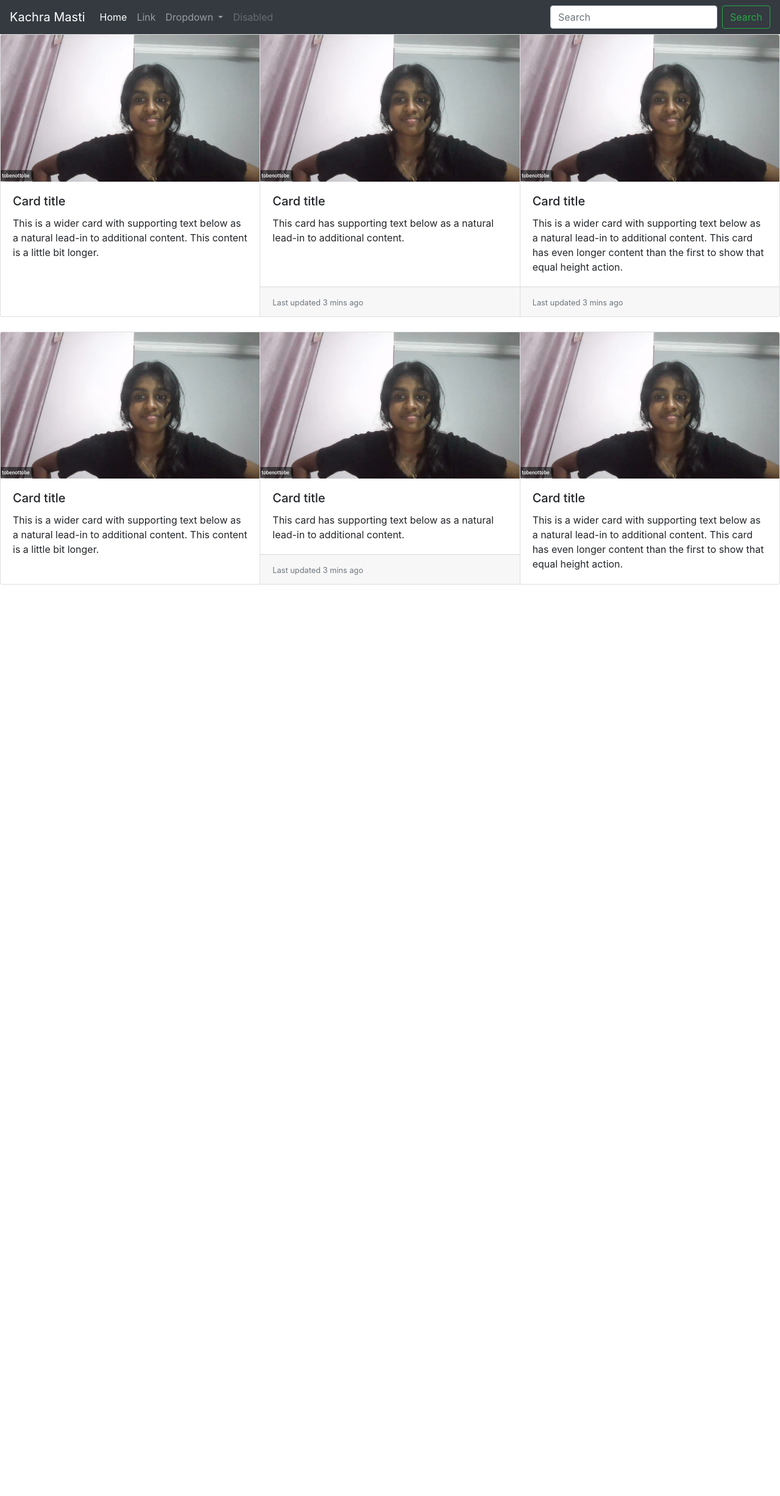
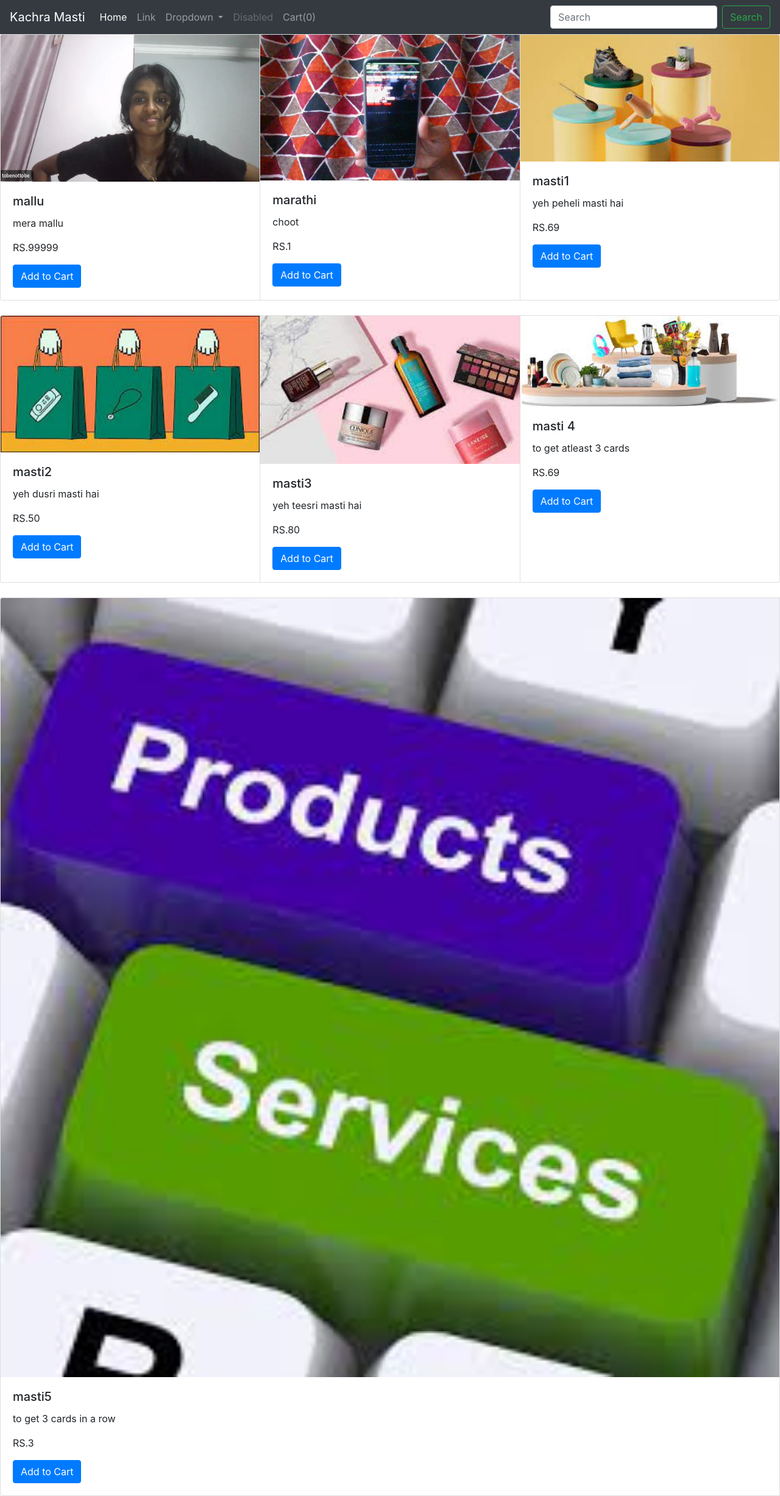
Before and after one commit to Dhruv1238/Django-Shopping-Site, a Django app: page /shop in a window 1280 px wide. Shown: the whole page at 61% size. Before the commit the page ends 959 px from the top, so only its background shows below. Run offline with Django 4.2, Linux system fonts and the light colour scheme; data comes from the database, SQL or seed files in the repository; both versions use the stored data as it was after the commit; some libraries are stand-ins or nearby versions.

Commit message:
logic to display the cards on home page

```diff
--- a/segragation/templates/segragation/base.html
+++ b/segragation/templates/segragation/base.html
@@ -39,6 +39,9 @@
             <li class="nav-item">
               <a class="nav-link disabled" href="#" tabindex="-1" aria-disabled="true">Disabled</a>
             </li>
+            <li class="nav-item">
+              <a class="nav-link" href="#">Cart(<span id="cart">0</span>)</a>
+            </li>
           </ul>
           <form class="form-inline my-2 my-lg-0">
             <input class="form-control mr-sm-2" type="search" placeholder="Search" aria-label="Search">
@@ -52,4 +55,5 @@
     <script src="https://cdnjs.cloudflare.com/ajax/libs/popper.js/1.14.6/umd/popper.min.js" integrity="sha384-wHAiFfRlMFy6i5SRaxvfOCifBUQy1xHdJ/yoi7FRNXMRBu5WHdZYu1hA6ZOblgut" crossorigin="anonymous"></script>
     <script src="https://stackpath.bootstrapcdn.com/bootstrap/4.2.1/js/bootstrap.min.js" integrity="sha384-B0UglyR+jN6CkvvICOB2joaf5I4l3gm9GU6Hc1og6Ls7i6U/mkkaduKaBhlAXv9k" crossorigin="anonymous"></script>
     <script src="https://cdn.jsdelivr.net/npm/bootstrap@5.2.3/dist/js/bootstrap.bundle.min.js" integrity="sha384-kenU1KFdBIe4zVF0s0G1M5b4hcpxyD9F7jL+jjXkk+Q2h455rYXK/7HAuoJl+0I4" crossorigin="anonymous"></script>
-    </body>
+    {% block js %} {% endblock%}
+  </body>
--- a/shop/templates/shop/index.html
+++ b/shop/templates/shop/index.html
@@ -3,59 +3,45 @@
 {%block body%}
 {%load static%}
 <div class="card-group">
+  {%for i in product|slice:":"%}
   <div class="card">
-    <img src="{%static 'segragation/mallu.png'%}" class="card-img-top" alt="...">
+    <img src="/media/{{i.image}}" class="card-img-top" alt="...">
     <div class="card-body">
-      <h5 class="card-title">Card title</h5>
-      <p class="card-text">This is a wider card with supporting text below as a natural lead-in to additional content. This content is a little bit longer.</p>
+      <h5 class="card-title">{{i.product_name}}</h5>
+      <p class="card-text">{{i.desc}}</p>
+      <p class="card-text">RS.{{i.price}}</p>
+      <button id="pr{{i.id}}" class="btn btn-primary cart">Add to Cart</button>
     </div>
   </div>
-  <div class="card">
-    <img src="{%static 'segragation/mallu.png'%}" class="card-img-top" alt="...">
-    <div class="card-body">
-      <h5 class="card-title">Card title</h5>
-      <p class="card-text">This card has supporting text below as a natural lead-in to additional content.</p>
-    </div>
-    <div class="card-footer">
-      <small class="text-muted">Last updated 3 mins ago</small>
-    </div>
-  </div>
-  <div class="card">
-    <img src="{%static 'segragation/mallu.png'%}" class="card-img-top" alt="...">
-    <div class="card-body">
-      <h5 class="card-title">Card title</h5>
-      <p class="card-text">This is a wider card with supporting text below as a natural lead-in to additional content. This card has even longer content than the first to show that equal height action.</p>
-    </div>
-    <div class="card-footer">
-      <small class="text-muted">Last updated 3 mins ago</small>
-    </div>
-  </div>
-</div>
-<br>
-<div class="card-group">
-  <div class="card">
-    <img src="{%static 'segragation/mallu.png'%}" class="card-img-top" alt="...">
-    <div class="card-body">
-      <h5 class="card-title">Card title</h5>
-      <p class="card-text">This is a wider card with supporting text below as a natural lead-in to additional content. This content is a little bit longer.</p>
-    </div>
-  </div>
-  <div class="card">
-    <img src="{%static 'segragation/mallu.png'%}" class="card-img-top" alt="...">
-    <div class="card-body">
-      <h5 class="card-title">Card title</h5>
-      <p class="card-text">This card has supporting text below as a natural lead-in to additional content.</p>
-    </div>
-    <div class="card-footer">
-      <small class="text-muted">Last updated 3 mins ago</small>
-    </div>
-  </div>
-  <div class="card">
-    <img src="{%static 'segragation/mallu.png'%}" class="card-img-top" alt="...">
-    <div class="card-body">
-      <h5 class="card-title">Card title</h5>
-      <p class="card-text">This is a wider card with supporting text below as a natural lead-in to additional content. This card has even longer content than the first to show that equal height action.</p>
-    </div>
-  </div>
-</div>
+  {%if forloop.counter|divisibleby:3 and forloop.counter > 0 and not forloop.last %}
+  </div><br><div class="card-group">
+  {%endif%}
+  {%endfor%}
+  {% block js %}
+  <script>
+    console.log('working');
+    if(localStorage.getItem('cart') == null){
+    var cart = {};
+    }
+    else
+    {
+    cart = JSON.parse(localStorage.getItem('cart'));
+    document.getElementById('cart').innerHTML= Object.keys(cart).length;
+    }
+    $('.cart').click(function(){
+    console.log('clicked');
+    var idstr = this.id.toString();
+    console.log(idstr);
+    if (cart[idstr] !=undefined){
+    cart[idstr] = cart[idstr] + 1;
+    }
+    else
+    {
+    cart[idstr] = 1;
+    }
+    console.log(cart);
+    localStorage.setItem('cart', JSON.stringify(cart));
+    });
+    </script>
+  {% endblock%}
 {%endblock%}
--- a/shop/views.py
+++ b/shop/views.py
@@ -8,6 +8,7 @@ def index(request):
     products= product.objects.all()
     print(products)
     n=len(products)
-    nslides= n//4 + ceil((n/4)-(n//4))
-    params={'no-of-slides':nslides,'range':range(1,nslides),'product': products}
+    ncards= n
+    print(ncards)
+    params={'no-of-cards':ncards,'range':range(1,ncards),'product': products}
     return render(request, 'shop/index.html', params)
```
Also changed, not shown: db.sqlite3, media/shop/images/Screenshot_2022-08-06_040254_hiKiqtG.png (added), media/shop/images/WIN_20220211_19_03_51_Pro.jpg (added), media/shop/images/masti.jpeg (added), media/shop/images/masti2.jpeg (added), media/shop/images/masti3.jpeg (added), media/shop/images/masti4.jpeg (added), media/shop/images/masti5.jpeg (added).
